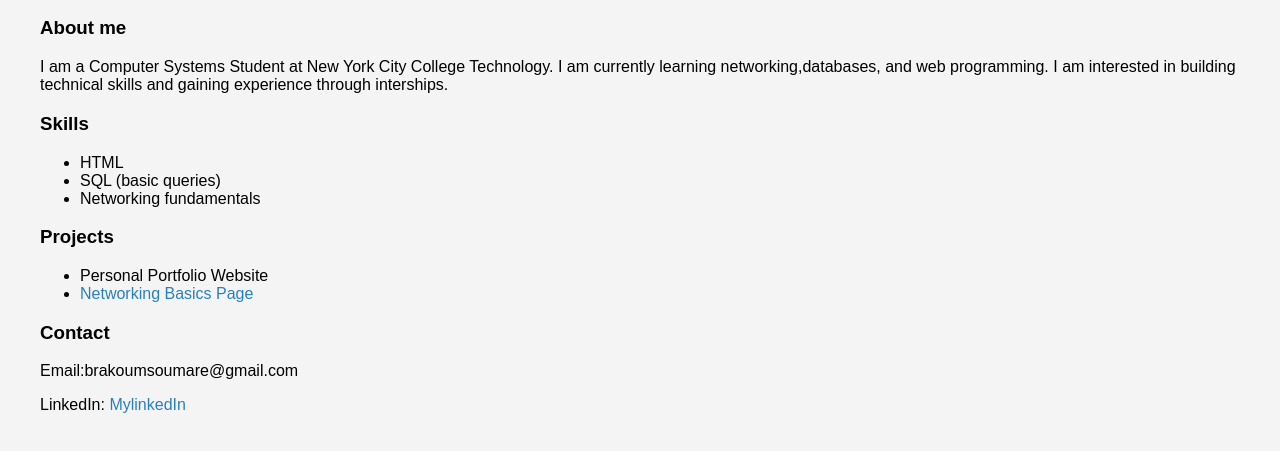
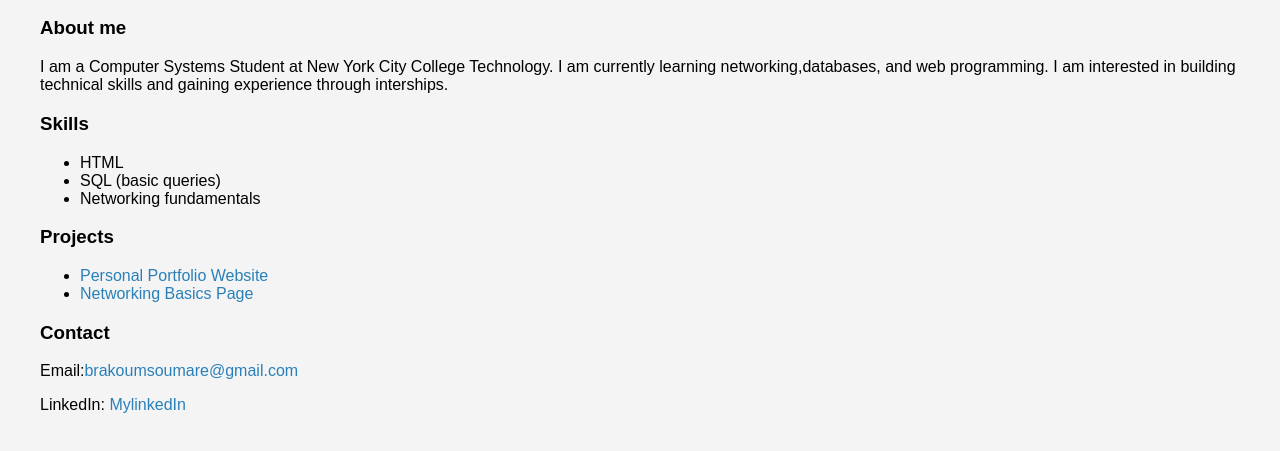
Before and after one commit to Brakoum-Soumare/portfolio-website, a plain HTML site: page index.html in a window 1280 px wide. Shown: the part 129-580 px from the top of the page. Drawn offline with Linux system fonts and the light colour scheme.

Commit message:
Update index.html

```diff
--- a/index.html
+++ b/index.html
@@ -45,12 +45,12 @@ I am interested in building technical skills and gaining experience through inte
 
 <h3>Projects</h3>
 <ul>
-<li>Personal Portfolio Website</li>
+<li><a href="index.html">Personal Portfolio Website</a></li>
 <li><a href="network.html">Networking Basics Page</a></li>
 </ul>
 
 <h3> Contact</h3>
-<p>Email:brakoumsoumare@gmail.com</p>
+<p> Email:<a href="mailto:brakoumsoumare@gmail.com">brakoumsoumare@gmail.com</a></p>
 
 <p>
 LinkedIn:
```
